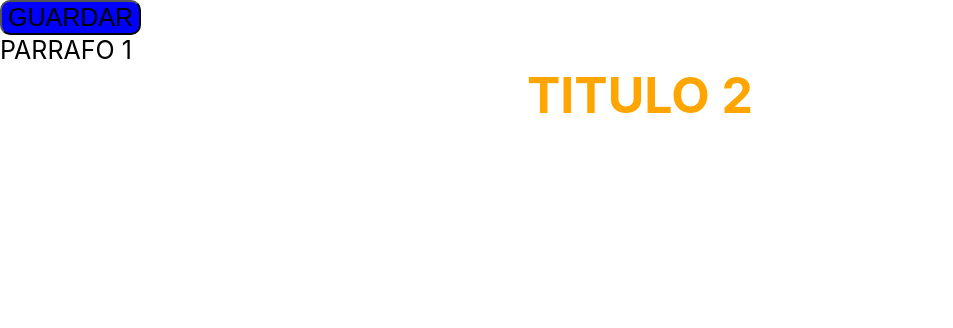
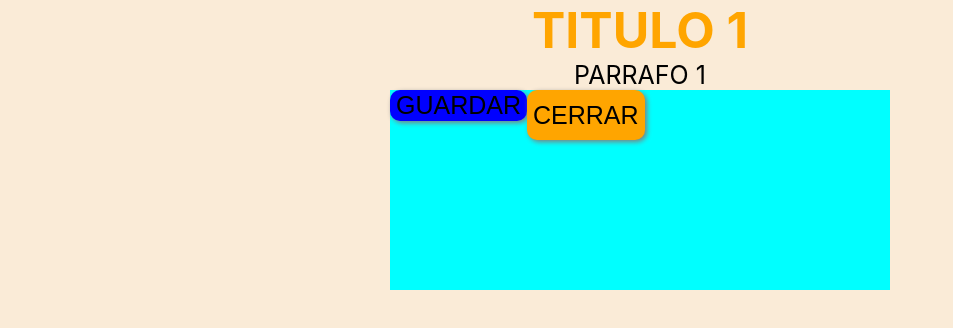
Before and after one commit to GaboCancellieri/jamify-app, a React (Create React App) app: page / in a window 1280 px wide. Shown: the top 328 px of the page, without its empty margins (0-953 px from the left). Built offline with nearby package versions, Linux system fonts and the light colour scheme.

Commit message:
Add indexes and containers

```diff
--- a/package.json
+++ b/package.json
@@ -10,6 +10,7 @@
     "@types/node": "^16.18.11",
     "@types/react": "^18.0.27",
     "@types/react-dom": "^18.0.10",
+    "classnames": "^2.3.2",
     "react": "^18.2.0",
     "react-dom": "^18.2.0",
     "react-scripts": "5.0.1",
--- a/src/App.css
+++ b/src/App.css
@@ -1,38 +1,20 @@
-.App {
-  text-align: center;
+.appContainer {
+  width: 100vw;
+  height: 100vh;
+  display: flex;
+  flex-direction: column;
+  justify-content: flex-start;
+  align-items: center;
+  background-color: antiquewhite;
 }
 
-.App-logo {
-  height: 40vmin;
-  pointer-events: none;
+.buttonContainer {
+  max-width: 500px;
+  width: 100%;
+  height: 200px;
+  display: flex;
+  flex-direction: row;
+  justify-content: flex-start;
+  align-items: flex-start;
+  background-color: aqua;
 }
-
-@media (prefers-reduced-motion: no-preference) {
-  .App-logo {
-    animation: App-logo-spin infinite 20s linear;
-  }
-}
-
-.App-header {
-  background-color: #282c34;
-  min-height: 100vh;
-  display: flex;
-  flex-direction: column;
-  align-items: center;
-  justify-content: center;
-  font-size: calc(10px + 2vmin);
-  color: white;
-}
-
-.App-link {
-  color: #61dafb;
-}
-
-@keyframes App-logo-spin {
-  from {
-    transform: rotate(0deg);
-  }
-  to {
-    transform: rotate(360deg);
-  }
-}
--- a/src/App.tsx
+++ b/src/App.tsx
@@ -1,17 +1,29 @@
 import React from "react";
 import "./App.css";
-import Typography from "./components/common/Typography/Typography";
-import Button from "./components/common/Button/Button";
+import { Button, Typography } from "./components/common";
 
 function App() {
+  const handleGuardar = () => {
+    console.log("GUARDAR");
+  };
+
+  const handleCerrar = () => {
+    console.log("CERRAR");
+  };
+
   return (
-    <>
-      <Button type="secondary">
-        <Typography type="paragraph">GUARDAR</Typography>
-      </Button>
+    <div className={"appContainer"}>
+      <Typography type="title">TITULO 1</Typography>
       <Typography type="paragraph">PARRAFO 1</Typography>
-      <Typography type="title">TITULO 2</Typography>
-    </>
+      <div className={"buttonContainer"}>
+        <Button type="secondary" onClick={handleGuardar}>
+          <Typography type="paragraph">GUARDAR</Typography>
+        </Button>
+        <Button type="primary" onClick={handleCerrar}>
+          <Typography type="paragraph">CERRAR</Typography>
+        </Button>
+      </div>
+    </div>
   );
 }
 
--- a/src/components/common/Button/Button.css
+++ b/src/components/common/Button/Button.css
@@ -1,11 +1,22 @@
+.button {
+  width: fit-content;
+  cursor: pointer;
+  border: 0px;
+  box-shadow: 2px 2px 5px gray;
+  border-radius: 10px;
+}
+
 .primary {
-  width: fit-content;
   height: 50px;
   background-color: orange;
-  border-radius: 10px;
+  transition: 1s;
+}
+
+.primary:hover {
+  transition: 1s;
+  background-color: red;
 }
 
 .secondary {
   background-color: blue;
-  border-radius: 10px;
 }
--- a/src/components/common/Button/Button.tsx
+++ b/src/components/common/Button/Button.tsx
@@ -1,9 +1,14 @@
 import React from "react";
 import { ButtonProps } from "./types";
 import "./Button.css";
+import classnames from "classnames";
 
-const Button = ({ type, children }: ButtonProps) => {
-  return <button className={type}>{children}</button>;
+const Button = ({ type, children, onClick }: ButtonProps) => {
+  return (
+    <button className={classnames("button", type)} onClick={onClick}>
+      {children}
+    </button>
+  );
 };
 
 export default Button;
--- /dev/null
+++ b/src/components/common/Button/index.ts
@@ -0,0 +1,3 @@
+import Button from "./Button";
+
+export default Button;
--- a/src/components/common/Button/types.ts
+++ b/src/components/common/Button/types.ts
@@ -3,4 +3,5 @@ import { ReactNode } from "react";
 export interface ButtonProps {
   type: "primary" | "secondary";
   children: ReactNode;
+  onClick: (event?: any) => void;
 }
--- /dev/null
+++ b/src/components/common/Typography/index.ts
@@ -0,0 +1,3 @@
+import Typography from "./Typography";
+
+export default Typography;
--- /dev/null
+++ b/src/components/common/index.ts
@@ -0,0 +1,2 @@
+export { default as Button } from "./Button";
+export { default as Typography } from "./Typography";
```
Also changed, not shown: 1 other file (tests, documents, lock files or other folders).
